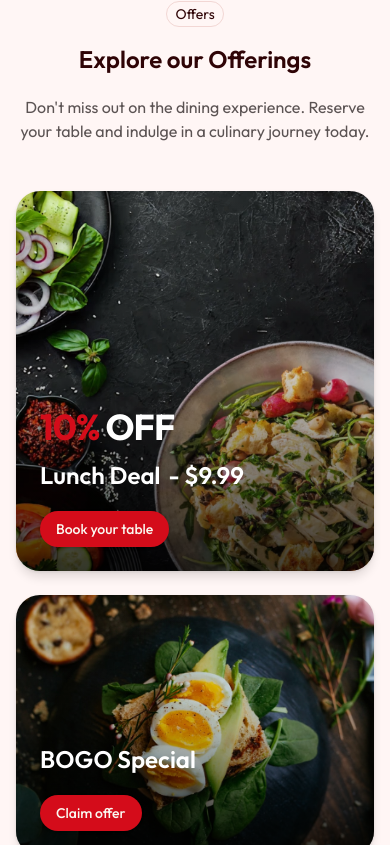
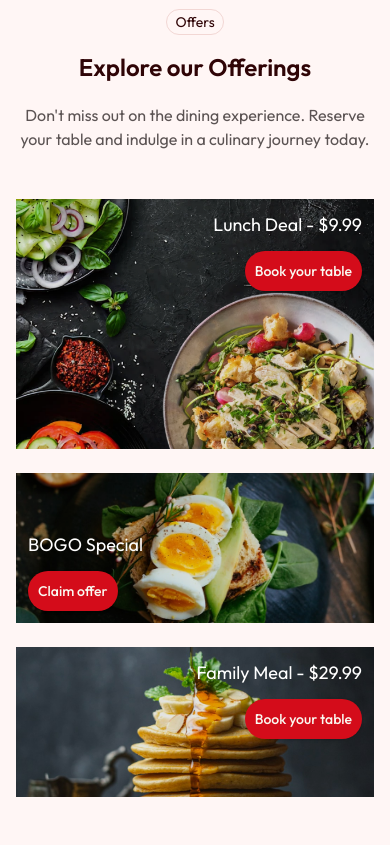
Before and after one commit to pansuriya-avinash/shadcn-task, a Next.js app: page / in a window 390 px wide. Shown: the part 7955-8800 px from the top of the page. Built offline with nearby package versions, Linux system fonts and the light colour scheme.

Commit message:
offer card animation add | fix offer card responsive

```diff
--- a/src/components/constants/offers.constants.ts
+++ b/src/components/constants/offers.constants.ts
@@ -12,6 +12,7 @@ export const OFFERS: Offer[] = [
     image: offerImage1,
     buttonText: "Book your table",
     isLarge: true,
+    position: "top-right",
   },
   {
     id: "2",
@@ -19,6 +20,7 @@ export const OFFERS: Offer[] = [
     image: offerImage2,
     buttonText: "Claim offer",
     isLarge: false,
+    position: "bottom-left",
   },
   {
     id: "3",
@@ -27,5 +29,6 @@ export const OFFERS: Offer[] = [
     image: offerImage3,
     buttonText: "Book your table",
     isLarge: false,
+    position: "top-right",
   },
 ];
--- a/src/components/info-card.tsx
+++ b/src/components/info-card.tsx
@@ -17,9 +17,11 @@ const InfoCard = ({
   return (
     <Card
       className={cn(
-        'border-0 rounded-none',
+        'border border-transparent rounded-none',
         'bg-background shadow-md shadow-black/5',
         'align-middle',
+        'hover:border-primary hover:shadow-none',
+        'transition-colors duration-300',
         className
       )}
     >
--- a/src/components/offer-card.tsx
+++ b/src/components/offer-card.tsx
@@ -1,26 +1,21 @@
 "use client";
 
-import Image from 'next/image';
-import { Button } from '@/components/ui/button';
+import Image from "next/image";
+import { Button } from "@/components/ui/button";
 
-import { motion } from 'framer-motion';
-import { cn } from '@/lib/utils';
-import { OfferCardProps } from './types';
-import { EASE_OUT_EXPO } from '@/lib/animation';
+import { motion } from "framer-motion";
+import { cn } from "@/lib/utils";
+import { OfferCardProps } from "./types";
+import { EASE_OUT_EXPO } from "@/lib/animation";
 
-
-const OfferCard = ({
-  offer,
-  className,
-}: OfferCardProps) => {
+const OfferCard = ({ offer, className }: OfferCardProps) => {
   return (
     <div
       className={cn(
-        'group relative overflow-hidden rounded-3xl',
-        'shadow-xl shadow-black/10',
+        "group relative overflow-hidden ",
         offer.isLarge
-          ? 'h-[380px] sm:h-[450px] lg:h-[590px]'
-          : 'h-[260px] sm:h-[280px]',
+          ? "col-span-2 row-span-2 h-[250px] sm:h-[450px] lg:h-[590px]"
+          : "col-span-2 h-[150px] sm:h-full",
         className
       )}
     >
@@ -30,70 +25,68 @@ const OfferCard = ({
         fill
         sizes="(max-width: 1024px) 100vw, 50vw"
         className={cn(
-          'object-cover',
-          'transition-transform duration-700',
-          'group-hover:scale-105'
+          "h-full w-full object-cover",
+          "transition-transform duration-300",
+          "group-hover:scale-105"
         )}
       />
 
+      {/* Overlay */}
+      <div className="absolute inset-0 bg-black/10" />
+
+      {/* Content Position */}
       <div
         className={cn(
-          'absolute inset-0',
-          'bg-gradient-to-t',
-          'from-black/75 via-black/20 to-transparent'
-        )}
-      />
-
-      <div
-        className={cn(
-          'relative z-10 flex h-full flex-col justify-end',
-          'p-6 sm:p-8'
+          "absolute z-10",
+          offer.isLarge
+            ? "top-3 right-3 xl:top-6 xl:right-6"
+            : offer.position === "bottom-left"
+            ? "bottom-3 left-3 xl:bottom-5 xl:left-4"
+            : "top-3 right-3 xl:top-5 xl:right-12"
         )}
       >
-        {offer.discount && (
-          <div className='mb-3'>
-            <span
-              className={cn(
-                'text-4xl font-bold tracking-tight text-white',
-                'sm:text-5xl'
-              )}
-            >
-              <span className='text-primary'>
-                {offer.discount}
-              </span>{' '}
-              OFF
-            </span>
-          </div>
-        )}
-
+        {/* Title */}
         <h3
           className={cn(
-            'mb-5',
-            'text-2xl font-semibold text-white',
-            'sm:text-3xl'
+            "font-(family-name:--font-kaushan-script)",
+            "text-lg text-white md:text-xl lg:text-2xl xl:text-3xl"
           )}
         >
           {offer.title}
-          {offer.price && (
-            <span className='ml-2'>
-              - {offer.price}
-            </span>
+          {offer.price && ` - ${offer.price}`}
+        </h3>
+
+        {/* Button */}
+        <motion.div
+          transition={{
+            duration: 0.2,
+            ease: EASE_OUT_EXPO,
+          }}
+          className={cn(
+            "mt-3",
+            !offer.isLarge &&
+              offer.position === "bottom-left" ?
+              "xl:mt-4 text-start":"text-end"
           )}
-        </h3>
-        <motion.div transition={{ duration: 0.2, ease: EASE_OUT_EXPO }}>
+        >
           <Button
             className={cn(
-              'group relative w-fit overflow-hidden rounded-full',
-              'bg-primary text-primary-foreground',
-              'before:absolute before:inset-0 before:rounded-[inherit]',
-              'before:bg-[linear-gradient(45deg,transparent_25%,rgba(255,255,255,0.5)_50%,transparent_75%,transparent_100%)]',
-              'before:bg-[length:250%_250%,100%_100%] before:bg-[position:200%_0,0_0]',
-              'before:bg-no-repeat',
-              'before:transition-[background-position_0s_ease] before:duration-1000',
-              'hover:before:bg-[position:-100%_0,0_0]',
-              'dark:before:bg-[linear-gradient(45deg,transparent_25%,rgba(0,0,0,0.2)_50%,transparent_75%,transparent_100%)]',
-              'transition-all duration-300',
-              'hover:bg-[color-mix(in_oklab,var(--primary)_90%,transparent)] hover:shadow-lg hover:shadow-primary/40',
+              "relative w-fit overflow-hidden rounded-full",
+              "bg-primary text-primary-foreground",
+              "h-10 px-6 text-base",
+              "max-lg:px-3 max-sm:px-2.5 max-sm:text-sm",
+
+              "before:absolute before:inset-0 before:rounded-[inherit]",
+              "before:bg-[linear-gradient(45deg,transparent_25%,rgba(255,255,255,0.5)_50%,transparent_75%,transparent_100%)]",
+              "before:bg-[length:250%_250%,100%_100%]",
+              "before:bg-[position:200%_0,0_0]",
+              "before:bg-no-repeat",
+              "before:transition-[background-position_0s_ease]",
+              "before:duration-1000",
+
+              "group-hover:before:bg-[position:-100%_0,0_0]",
+
+              "dark:before:bg-[linear-gradient(45deg,transparent_25%,rgba(0,0,0,0.2)_50%,transparent_75%,transparent_100%)]"
             )}
           >
             {offer.buttonText}
@@ -102,6 +95,6 @@ const OfferCard = ({
       </div>
     </div>
   );
-}
+};
 
 export default OfferCard;
--- a/src/components/types/offer.types.ts
+++ b/src/components/types/offer.types.ts
@@ -8,6 +8,7 @@ export interface Offer {
   image: StaticImport;
   buttonText: string;
   isLarge?: boolean;
+  position?: "top-right" | "bottom-left";
 }
 
 export interface OfferCardProps {
```
